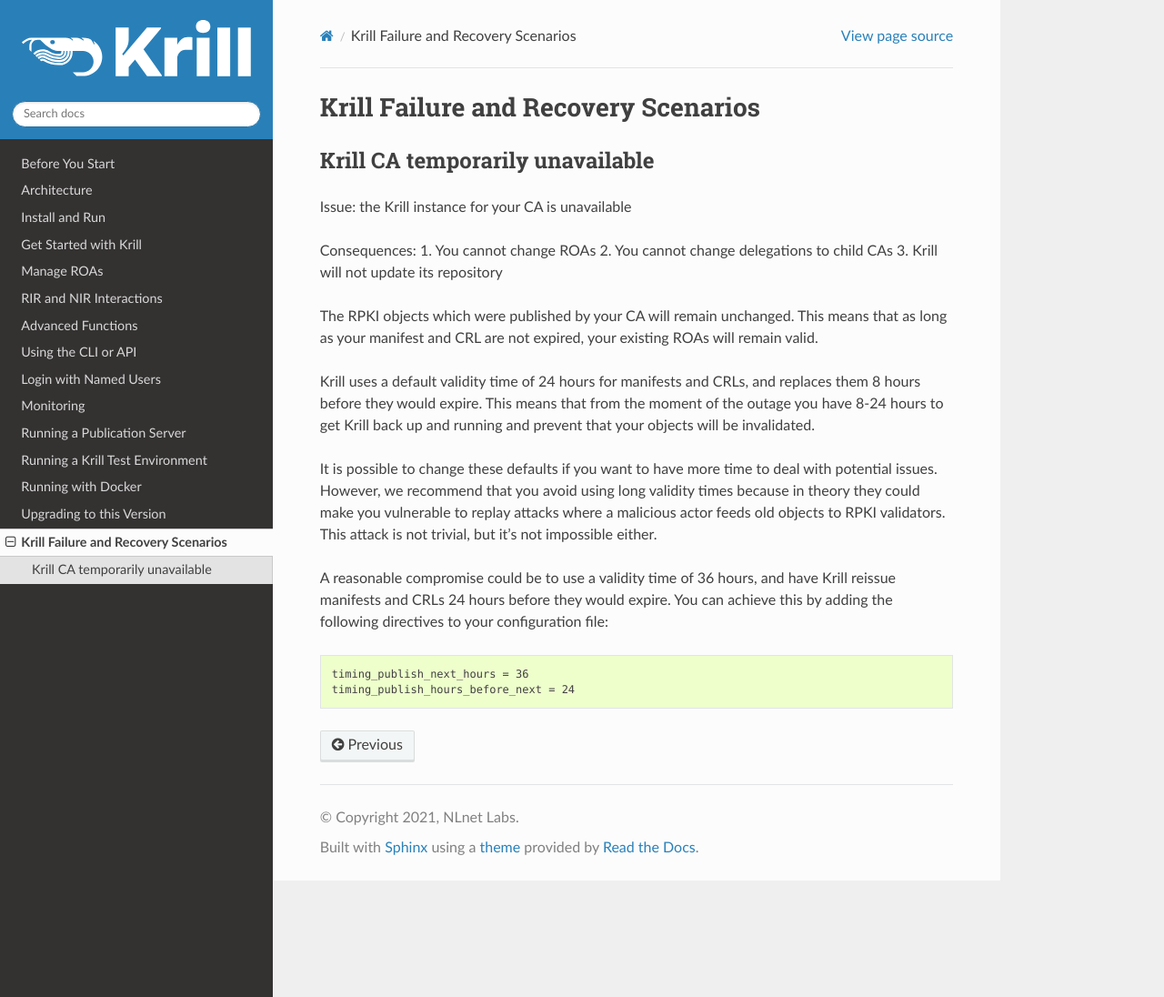
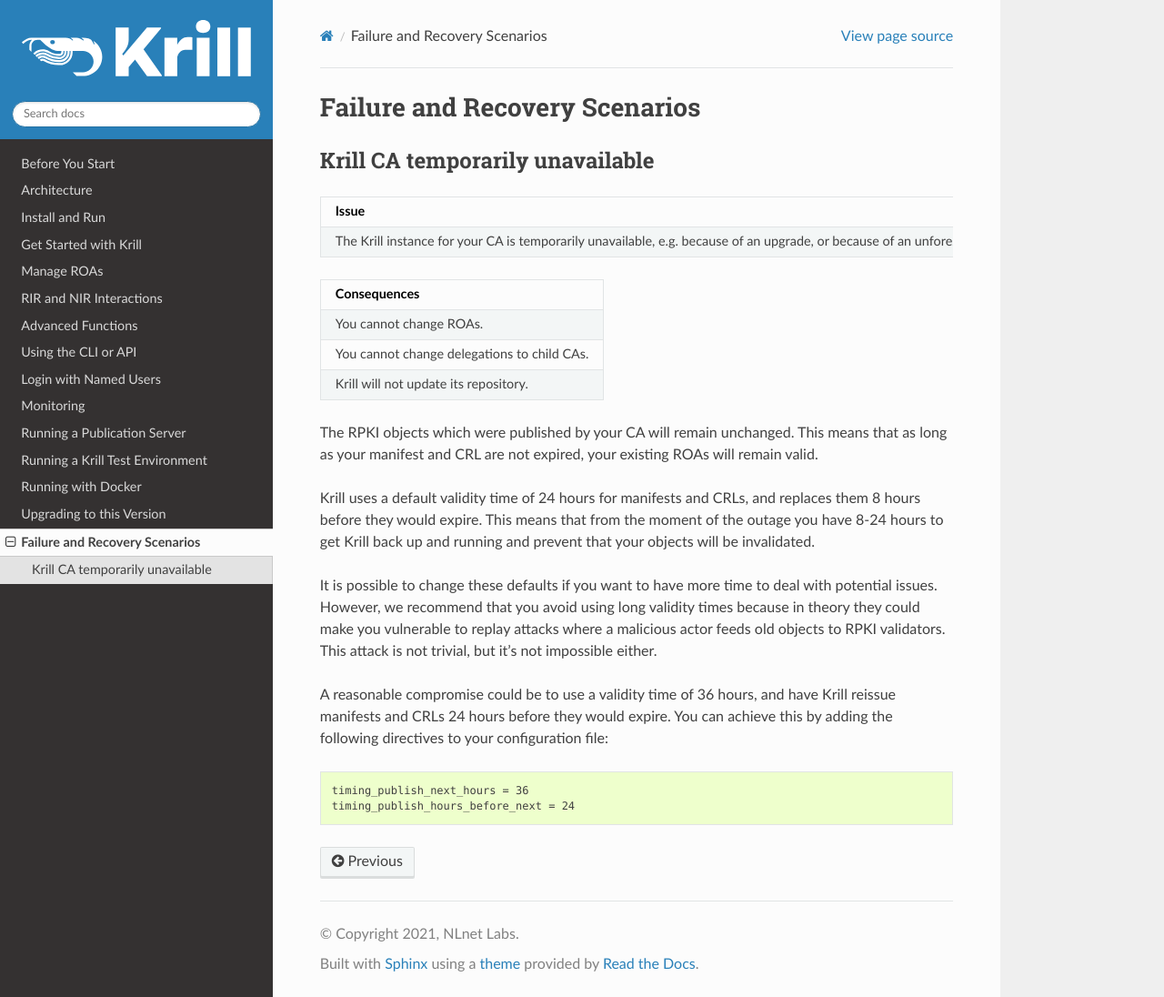
Before and after one commit to NLnetLabs/krill-manual, a Sphinx documentation site: the page built from source/failure-scenarios.rst, in a window 1280 px wide and 1096 px high. Shown: the whole window at 91% size. Built offline with Sphinx 7.4.7 and the Read the Docs theme 2.0.0, drawn with Linux system fonts in a browser that asks for light colours; the version number could not be read and is left out.

```diff
--- a/source/failure-scenarios.rst
+++ b/source/failure-scenarios.rst
@@ -1,18 +1,28 @@
 .. _doc_krill_failure_scenarios:
 
-Krill Failure and Recovery Scenarios
-====================================
+Failure and Recovery Scenarios
+===============================
 
 
 Krill CA temporarily unavailable
 --------------------------------
 
-Issue: the Krill instance for your CA is unavailable
++------------------------------------------------------------------------------+
+| Issue                                                                        |
++==============================================================================+
+| The Krill instance for your CA is temporarily unavailable, e.g. because of   |
+| an upgrade, or because of an unforeseen outage.                              |
++------------------------------------------------------------------------------+
 
-Consequences:
-1. You cannot change ROAs
-2. You cannot change delegations to child CAs
-3. Krill will not update its repository
++------------------------------------------------------------------------------+
+| Consequences                                                                 |
++==============================================================================+
+| You cannot change ROAs.                                                      |
++------------------------------------------------------------------------------+
+| You cannot change delegations to child CAs.                                  |
++------------------------------------------------------------------------------+
+| Krill will not update its repository.                                        |
++------------------------------------------------------------------------------+
 
 The RPKI objects which were published by your CA will remain
 unchanged. This means that as long as your manifest and CRL
```
